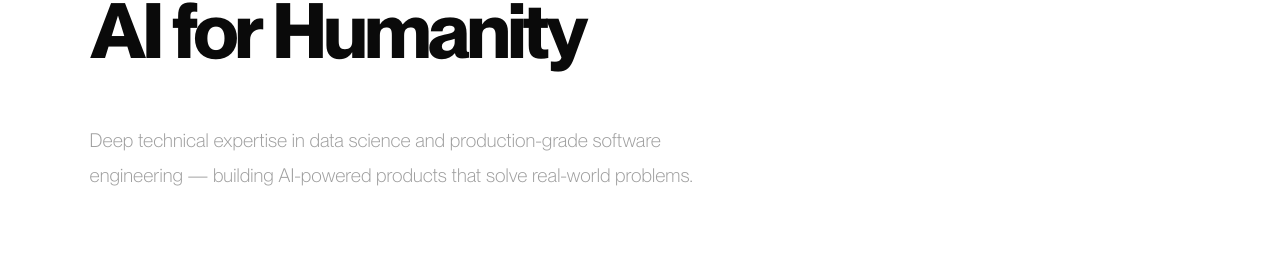
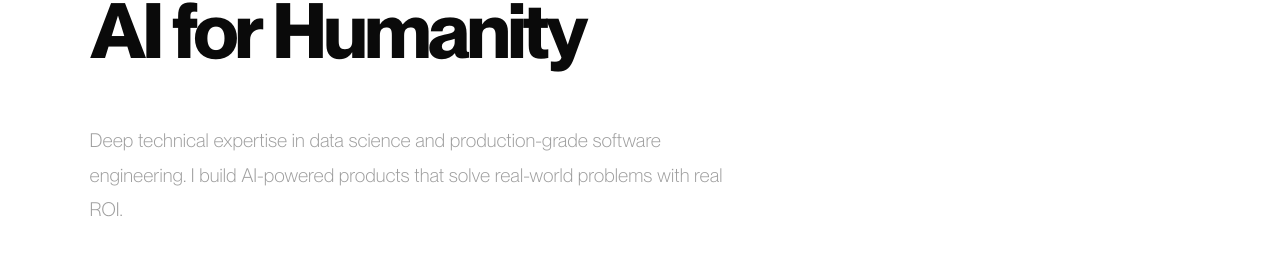
Before and after one commit to tylerdial1818/tyler-portfolio-website, a Next.js app: page / in a window 1280 px wide. Shown: the part 977-1255 px from the top of the page. Built offline with nearby package versions, Linux system fonts and the light colour scheme.

Commit message:
quick text edit

```diff
--- a/src/components/Hero.tsx
+++ b/src/components/Hero.tsx
@@ -103,7 +103,7 @@ export default function Hero() {
                   marginBottom: "2.5rem",
                 }}
               >
-                <TypedText texts={["AI ENGINEER & PRODUCT DEVELOPER", "SOCIAL IMPACT DATA SCIENTIST", "I BUILD AI FOR HUMANS"]} />
+                <TypedText texts={["AI ENGINEER & PRODUCT DEVELOPER", "SOCIAL IMPACT DATA SCIENTIST", "MULTI-AGENT WORKFLOWS & RAG ENGINEERING"]} />
               </div>
             </Reveal>
 
@@ -126,7 +126,7 @@ export default function Hero() {
             <Reveal delay={0.2}>
               <RotatingText
                 lines={[
-                  "Deep technical expertise in data science and production-grade software engineering — building AI-powered products that solve real-world problems.",
+                  "Deep technical expertise in data science and production-grade software engineering. I build AI-powered products that solve real-world problems with real ROI.",
                   "Social impact data scientist working with nonprofit and humanitarian organizations to make the world safer, healthier, and more equitable.",
                 ]}
               />
```
